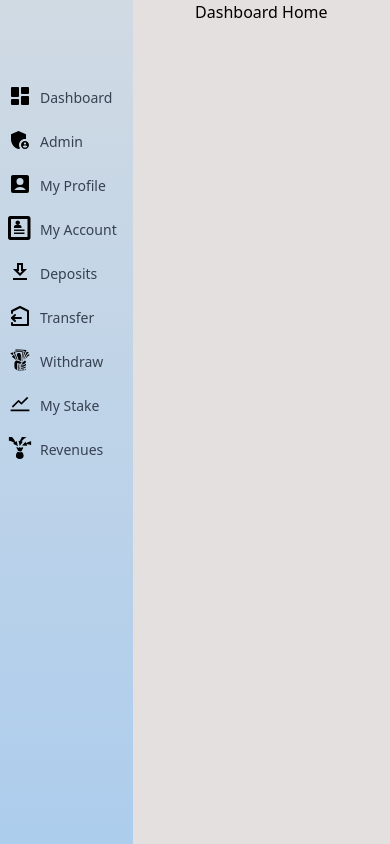
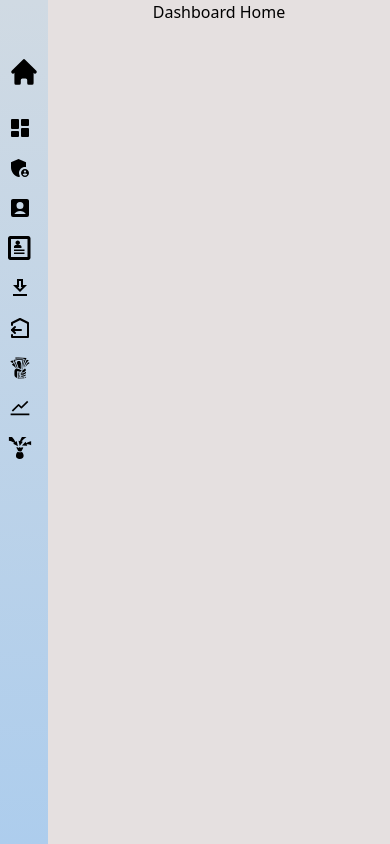
Before and after one commit to mb-tousif/global-investment-app, a Next.js app: page /dashboard in a window 390 px wide. Built offline with nearby package versions, Linux system fonts and the light colour scheme.

Commit message:
dashboard side navbar responsived done

```diff
--- a/src/components/DashboardNav.tsx
+++ b/src/components/DashboardNav.tsx
@@ -8,6 +8,7 @@ import { RiAccountBoxFill } from "react-icons/ri";
 import { GiTakeMyMoney, GiProfit } from "react-icons/gi";
 import { AiOutlineStock } from "react-icons/ai";
 import { TbTransferOut } from "react-icons/tb";
+import { HiHome } from "react-icons/hi";
 
 export default function DashboardNav() {
   const [toggle, setToggle] = React.useState(false);
@@ -19,85 +20,81 @@ export default function DashboardNav() {
   }
   return (
     <div className="sm:min-w-[38vh] text-left top-0 pb-6 left-0 min-h-screen bg-gradient-to-b from-[#D0DAE3] to-[#ADCDED]">
-      <div className="m-2 mb-2 mt-20 flex">
-        <BiSolidDashboard className="w-6 h-8" />
-        <Link
-          href="/dashboard"
-          className="text-sm font-medium text-gray-700 py-2 px-2 hover:bg-[#1c3a13] hover:text-white hover:scale-105 rounded-md transition duration-150 ease-in-out"
-        >
-          <span>Dashboard</span>
+      <div className="m-2 mb-6 mt-14">
+        <Link href="/">
+          <HiHome className="mx-auto my-auto w-8 h-8" />
         </Link>
       </div>
-      <div className="m-2 flex">
-        <MdAdminPanelSettings className="w-6 h-8" />
-        <Link
-          href="/dashboard/admin"
-          className="text-sm font-medium text-gray-700 py-2 px-2 hover:bg-[#1c3a13] hover:text-white hover:scale-105 rounded-md transition duration-150 ease-in-out"
-        >
-          <span>Admin</span>
+      <div className="m-2 mb-2">
+        <Link href="/dashboard" className="flex">
+          <BiSolidDashboard className="w-6 h-8" />
+          <span className="sm:flex hidden text-sm font-medium text-gray-700 py-2 px-2 hover:bg-[#1c3a13] hover:text-white hover:scale-105 rounded-md transition duration-150 ease-in-out">
+            Dashboard
+          </span>
         </Link>
       </div>
-      <div className="m-2 flex">
-        <RiAccountBoxFill className="w-6 h-8" />
-        <Link
-          href="/dashboard/user"
-          className="text-sm font-medium text-gray-700 py-2 px-2 hover:bg-[#1c3a13] hover:text-white hover:scale-105 rounded-md transition duration-150 ease-in-out"
-        >
-          <span>My Profile</span>
+      <div className="m-2">
+        <Link href="/dashboard/admin" className="flex">
+          <MdAdminPanelSettings className="w-6 h-8" />
+          <span className="sm:flex hidden text-sm font-medium text-gray-700 py-2 px-2 hover:bg-[#1c3a13] hover:text-white hover:scale-105 rounded-md transition duration-150 ease-in-out">
+            Admin
+          </span>
         </Link>
       </div>
-      <div className="m-2 flex">
-        <ImProfile className="w-6 h-8" />
-        <Link
-          href="/dashboard/wallet"
-          className="text-sm font-medium text-gray-700 py-2 px-2 hover:bg-[#1c3a13] hover:text-white hover:scale-105 rounded-md transition duration-150 ease-in-out"
-        >
-          <span>My Account</span>
+      <div className="m-2">
+        <Link href="/dashboard/user" className="flex">
+          <RiAccountBoxFill className="w-6 h-8" />
+          <span className="sm:flex hidden text-sm font-medium text-gray-700 py-2 px-2 hover:bg-[#1c3a13] hover:text-white hover:scale-105 rounded-md transition duration-150 ease-in-out">
+            My Profile
+          </span>
         </Link>
       </div>
-      <div className="m-2 flex">
-        <MdOutlineGetApp className="w-6 h-8" />
-        <Link
-          href="/dashboard/deposits"
-          className="text-sm font-medium text-gray-700 py-2 px-2 hover:bg-[#1c3a13] hover:text-white hover:scale-105 rounded-md transition duration-150 ease-in-out"
-        >
-          <span>Deposits</span>
+      <div className="m-2">
+        <Link href="/dashboard/wallet" className="flex">
+          <ImProfile className="w-6 h-8" />
+          <span className="sm:flex hidden text-sm font-medium text-gray-700 py-2 px-2 hover:bg-[#1c3a13] hover:text-white hover:scale-105 rounded-md transition duration-150 ease-in-out">
+            My Account
+          </span>
         </Link>
       </div>
-      <div className="m-2 flex">
-        <TbTransferOut className="w-6 h-8" />
-        <Link
-          href="/dashboard/transfers"
-          className="text-sm font-medium text-gray-700 py-2 px-2 hover:bg-[#1c3a13] hover:text-white hover:scale-105 rounded-md transition duration-150 ease-in-out"
-        >
-          <span>Transfer</span>
+      <div className="m-2">
+        <Link href="/dashboard/deposits" className="flex">
+          <MdOutlineGetApp className="w-6 h-8" />
+          <span className="sm:flex hidden text-sm font-medium text-gray-700 py-2 px-2 hover:bg-[#1c3a13] hover:text-white hover:scale-105 rounded-md transition duration-150 ease-in-out">
+            Deposits
+          </span>
         </Link>
       </div>
-      <div className="m-2 flex">
-        <GiTakeMyMoney className="w-6 h-8" />
-        <Link
-          href="/dashboard/withdraws"
-          className="text-sm font-medium text-gray-700 py-2 px-2 hover:bg-[#1c3a13] hover:text-white hover:scale-105 rounded-md transition duration-150 ease-in-out"
-        >
-          <span>Withdraw</span>
+      <div className="m-2">
+        <Link href="/dashboard/transfers" className="flex">
+          <TbTransferOut className="w-6 h-8" />
+          <span className="sm:flex hidden text-sm font-medium text-gray-700 py-2 px-2 hover:bg-[#1c3a13] hover:text-white hover:scale-105 rounded-md transition duration-150 ease-in-out">
+            Transfer
+          </span>
         </Link>
       </div>
-      <div className="m-2 flex">
-        <AiOutlineStock className="w-6 h-8" />
-        <Link
-          href="/dashboard/stakes"
-          className="text-sm font-medium text-gray-700 py-2 px-2 hover:bg-[#1c3a13] hover:text-white hover:scale-105 rounded-md transition duration-150 ease-in-out"
-        >
-          <span>My Stake</span>
+      <div className="m-2">
+        <Link href="/dashboard/withdraws" className="flex">
+          <GiTakeMyMoney className="w-6 h-8" />
+          <span className="sm:flex hidden text-sm font-medium text-gray-700 py-2 px-2 hover:bg-[#1c3a13] hover:text-white hover:scale-105 rounded-md transition duration-150 ease-in-out">
+            Withdraw
+          </span>
         </Link>
       </div>
-      <div className="m-2 flex">
-        <GiProfit className="w-6 h-8" />
-        <Link
-          href="/dashboard/revenues"
-          className="text-sm font-medium text-gray-700 py-2 px-2 hover:bg-[#1c3a13] hover:text-white hover:scale-105 rounded-md transition duration-150 ease-in-out"
-        >
-          <span>Revenues</span>
+      <div className="m-2">
+        <Link href="/dashboard/stakes" className="flex">
+          <AiOutlineStock className="w-6 h-8" />
+          <span className="sm:flex hidden text-sm font-medium text-gray-700 py-2 px-2 hover:bg-[#1c3a13] hover:text-white hover:scale-105 rounded-md transition duration-150 ease-in-out">
+            My Stake
+          </span>
+        </Link>
+      </div>
+      <div className="m-2">
+        <Link href="/dashboard/revenues" className="flex">
+          <GiProfit className="w-6 h-8" />
+          <span className="sm:flex hidden text-sm font-medium text-gray-700 py-2 px-2 hover:bg-[#1c3a13] hover:text-white hover:scale-105 rounded-md transition duration-150 ease-in-out">
+            Revenues
+          </span>
         </Link>
       </div>
     </div>
```
